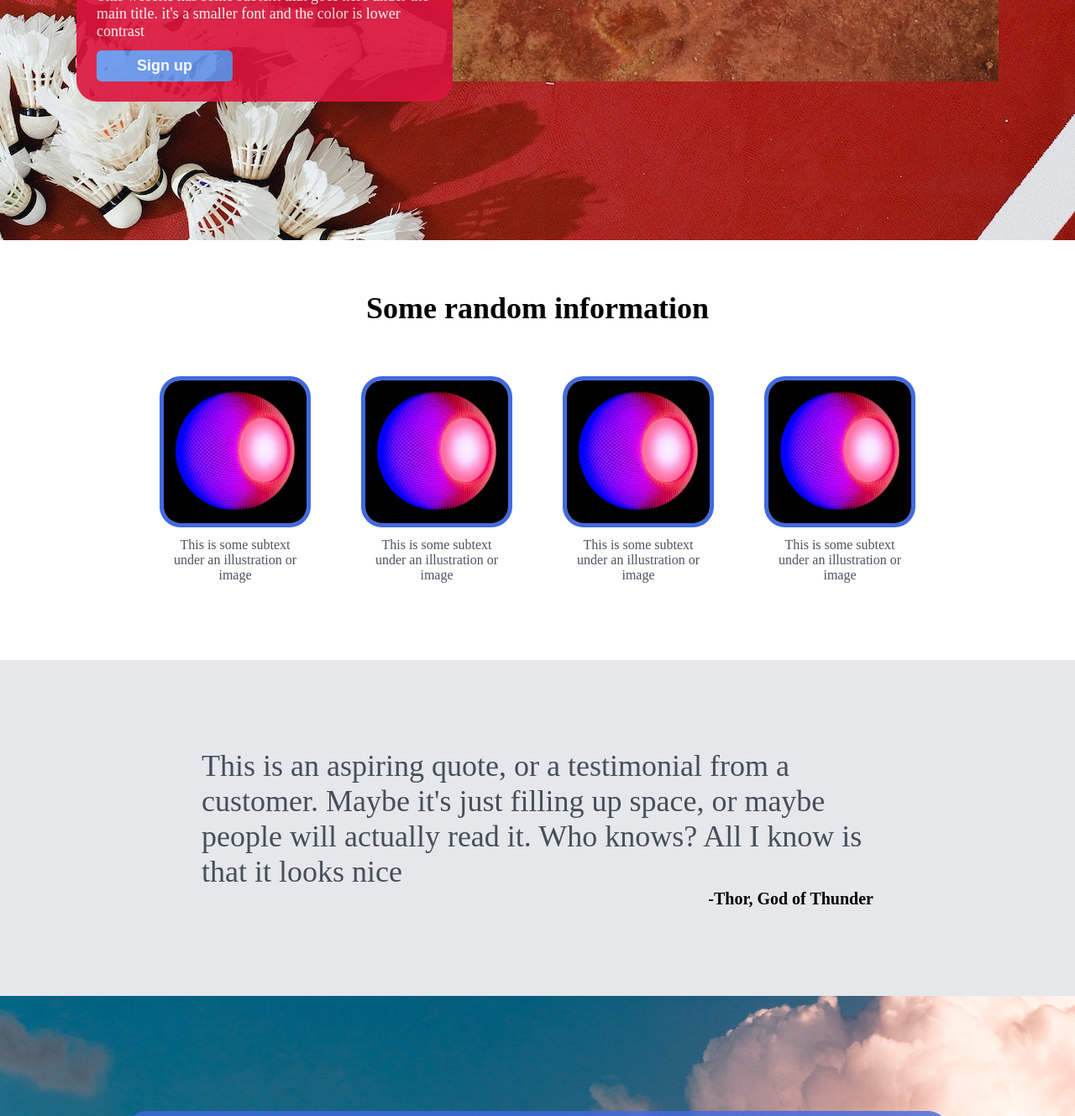
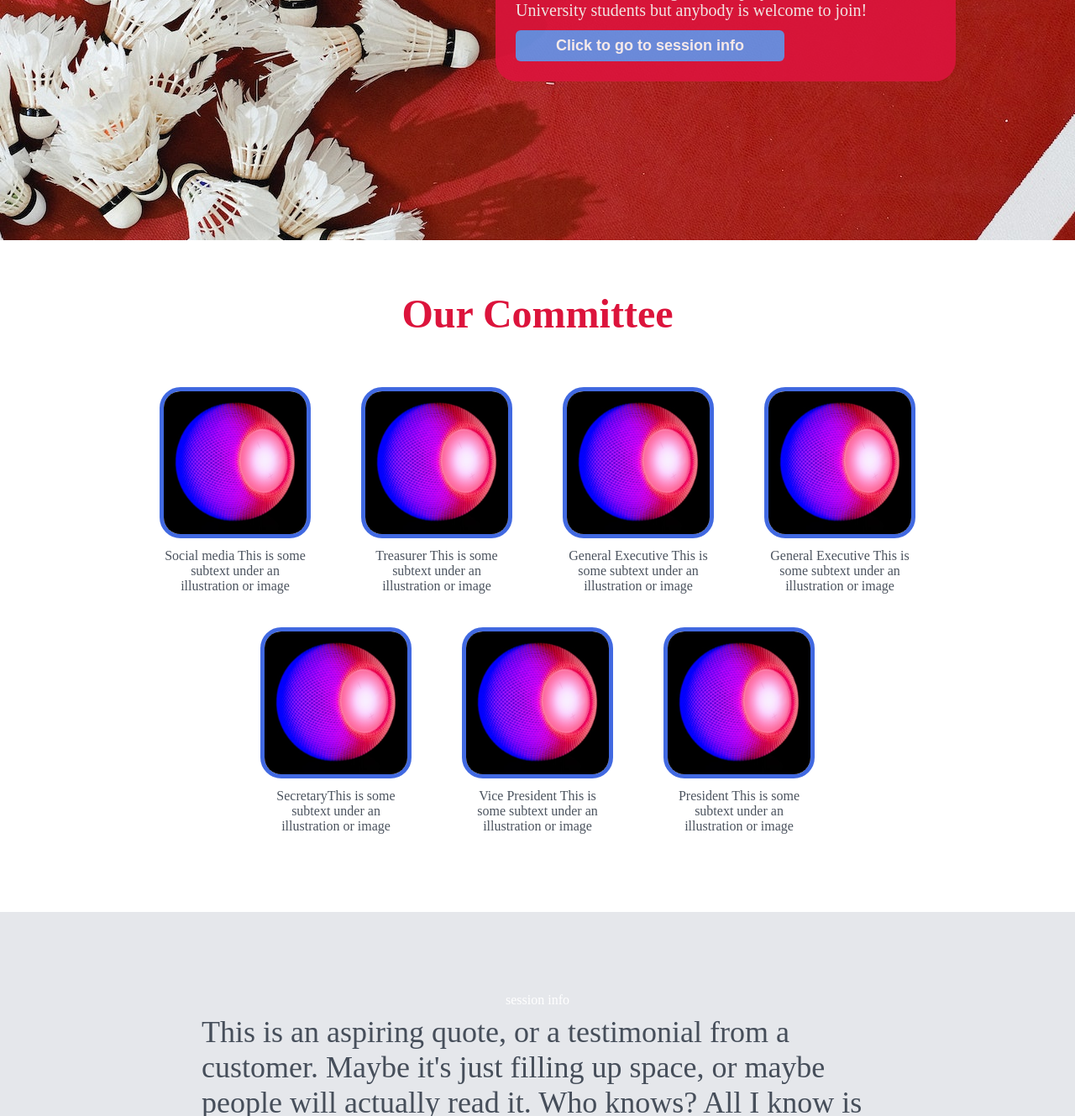
Before and after one commit to plantleafboy/Odin-project, a plain HTML site: page index.html in a window 1280 px wide. Shown: the part 410-1739 px from the top of the page at 84% size. Drawn offline with Linux system fonts and the light colour scheme.

Commit message:
add minor changes in index.html and style.css

```diff
--- a/index.html
+++ b/index.html
@@ -4,8 +4,9 @@
     <meta charset="UTF-8">
     <meta http-equiv="X-UA-Compatible" content="IE=edge">
     <meta name="viewport" content="width=device-width, initial-scale=1.0">
-    <title>The odin project assignment</title>
-    <link rel="stylesheet" href="style.css"
+    <title>UC Badminton Club</title>
+    <link rel="stylesheet" href="style.css">
+    <link rel="icon" href="./images/favicon.png" type="image/png ">
 </head>
 <body>
     <div class="header">
@@ -22,48 +23,68 @@
         <div class="hero-header">
             <div class="hero-content">
                 <div class="text-container">
-                    <h1 style="font-size: 48px; font-weight: extra-bold; margin: 0; "> This website is awesome! </h1>
-                    <p style="margin:0px;"> This website has some subtext that goes here under the main title. it's a smaller font and the color is lower contrast </p>
-                    <button class="button hero-button"> <a href="#"> <span>Sign up</span></a> </button>
+                    <h1 style="font-size: 48px; font-weight: extra-bold; margin: 0; "> Hello! </h1>
+                    <p style="margin:0px; font-size: 20px;"> We are UCanBC (University of Canterbury Badminton Club) a social club
+                         welcoming all keen players. Most of us are University students but anybody is welcome to join!  </p>
+                    <button class="button hero-button"> <a href=#session_info> Click to go to session info </a> </button>
                 </div>
-                <div class="hero-image">
+                <!-- <div class="hero-image">
                     <img class="hero-img-class" src="./images/kristina-delp-mIle950upog-unsplash (1).jpg">
-                </div>
+                </div>  -->
             </div>
         </div>
 
         <div class="picture-info">
-            <div class="picture-title"> Some random information </div>
+            <div class="picture-title"> Our Committee </div>
             <div class="image-container">
                 <div class=display-info>
                     <div>
                         <img class="box-img" src="./images/ivan-bandura-EWVXMoIWlpA-unsplash.jpg">
                     </div>
-                    <div class="text"> This is some subtext under an illustration or image</div>
+                    <div class="text"> Social media This is some subtext under an illustration or image</div>
                 </div>
                 <div class=display-info>
                     <div>
                         <img class="box-img" src="./images/ivan-bandura-EWVXMoIWlpA-unsplash.jpg">
                     </div>
-                    <div class="text"> This is some subtext under an illustration or image</div>
+                    <div class="text"> Treasurer This is some subtext under an illustration or image</div>
                 </div>
                 <div class=display-info>
                     <div>
                         <img class="box-img" src="./images/ivan-bandura-EWVXMoIWlpA-unsplash.jpg">
                     </div>
-                    <div class="text"> This is some subtext under an illustration or image</div>
+                    <div class="text"> General Executive This is some subtext under an illustration or image</div>
                 </div>
                 <div class=display-info>
                     <div>
                         <img class="box-img" src="./images/ivan-bandura-EWVXMoIWlpA-unsplash.jpg">
                     </div>
-                    <div class="text"> This is some subtext under an illustration or image</div>
+                    <div class="text"> General Executive This is some subtext under an illustration or image</div>
+                </div>
+                <div class=display-info>
+                    <div>
+                        <img class="box-img" src="./images/ivan-bandura-EWVXMoIWlpA-unsplash.jpg">
+                    </div>
+                    <div class="text"> SecretaryThis is some subtext under an illustration or image</div>
+                </div>
+                <div class=display-info>
+                    <div>
+                        <img class="box-img" src="./images/ivan-bandura-EWVXMoIWlpA-unsplash.jpg">
+                    </div>
+                    <div class="text"> Vice President This is some subtext under an illustration or image</div>
+                </div>
+                <div class=display-info>
+                    <div>
+                        <img class="box-img" src="./images/ivan-bandura-EWVXMoIWlpA-unsplash.jpg">
+                    </div>
+                    <div class="text"> President This is some subtext under an illustration or image</div>
                 </div>
             </div>
         </div>
 
         <div class="filler-section">
             <div class="filler-container">
+                <a id="session_info">session info</a>
                 <div class="filler-quote"> This is an aspiring quote, or a testimonial from a customer.
                     Maybe it's just filling up space, or maybe people will actually read it.
                     Who knows? All I know is that it looks nice
--- a/style.css
+++ b/style.css
@@ -2,8 +2,8 @@ body {
     display: flex;
     flex-direction: column;
     margin: 0;
-    margin: 0;
-    min-height: 100vh;
+
+
 }
 
 img {
@@ -30,7 +30,7 @@ img {
 .header-links {
     display: flex;
     font-size: 28px;
-    gap: 35px;
+    gap: 15px;
 
     justify-content: center;
     align-items:  center;
@@ -53,6 +53,7 @@ img {
 }
 
 .hero-header {
+    order: 1;
     display: flex;
 
     justify-content: center;
@@ -76,6 +77,7 @@ img {
     display: flex;
     flex: 1 1 1362px;
     height: 222px;
+    flex-direction: row-reverse;
     justify-content: space-between;
     align-items: center;
 
@@ -96,7 +98,7 @@ img.hero-img-class {
 .text-container {
     display: flex;
     flex-direction: column;
-    width: 400px;
+    width: 500px;
     font-size: 18px;
     color: #F9FaF8;
 
@@ -123,16 +125,20 @@ img.hero-img-class {
 
 
 .picture-info {
+    order: 2;
     display: flex;
     flex-direction: column;
     justify-content: flex-start;
     align-items: center;
-    height: 500px;
+    height: 800px;
 }
 .picture-title {
     font-weight: bolder;
-    font-size: 36px;
+    font-size: 48px;
     margin: 60px;
+
+    color: crimson;
+
 }
 
 .image-container {
@@ -140,6 +146,9 @@ img.hero-img-class {
     justify-content: center;
     align-self: center;
     gap: 40px;
+    width: 1100px;
+
+    flex-wrap: wrap;
 }
 
 .display-info {
@@ -170,6 +179,7 @@ img.box-img {
 }
 
 .filler-section {
+    order: 3;
     display: flex;
     justify-content: center;
     align-items: center;
@@ -201,6 +211,7 @@ img.box-img {
 }
 
 .action-section {
+    order: 4;
     display: flex;
     justify-content: center;
     align-items: center;
```
